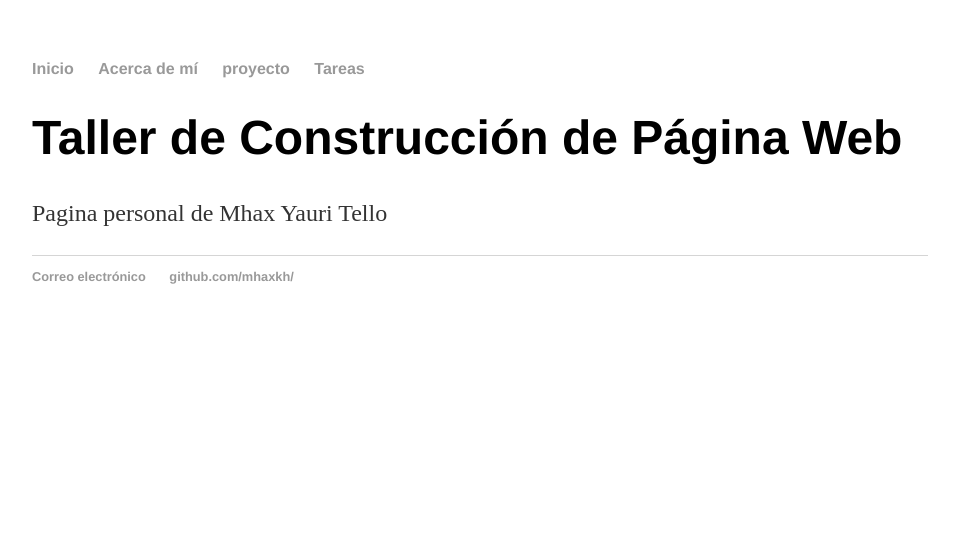
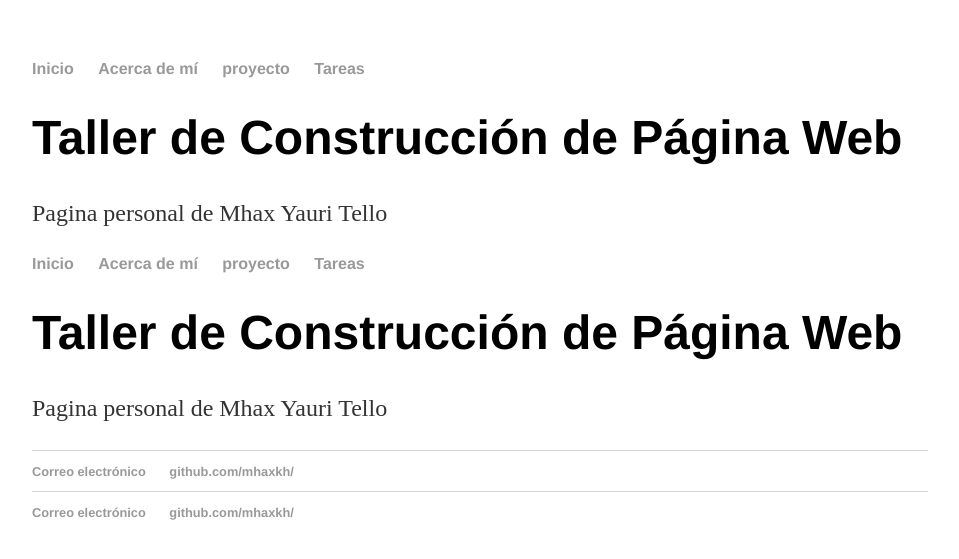
Before and after one commit to mhaxkh/mhaxkh.github.io, a Jekyll site: the page built from index.html, in a window 1280 px wide. Shown: the top 559 px of the page, without its empty margins (160-1119 px from the left). Built offline with Jekyll 4.4.1, drawn with Linux system fonts in a browser that asks for light colours.

Commit message:
Update index.html

```diff
--- a/index.html
+++ b/index.html
@@ -1,3 +1,12 @@
+---
+layout: default
+title: Ingeniería Biomédica
+---
+<div class="blurb">
+                  <h1>Taller de Construcción de Página Web</h1>
+                  <p> Pagina personal de Mhax Yauri Tello </p>
+              </div>
+
 <!DOCTYPE html>
 <html>
       <head>
```
